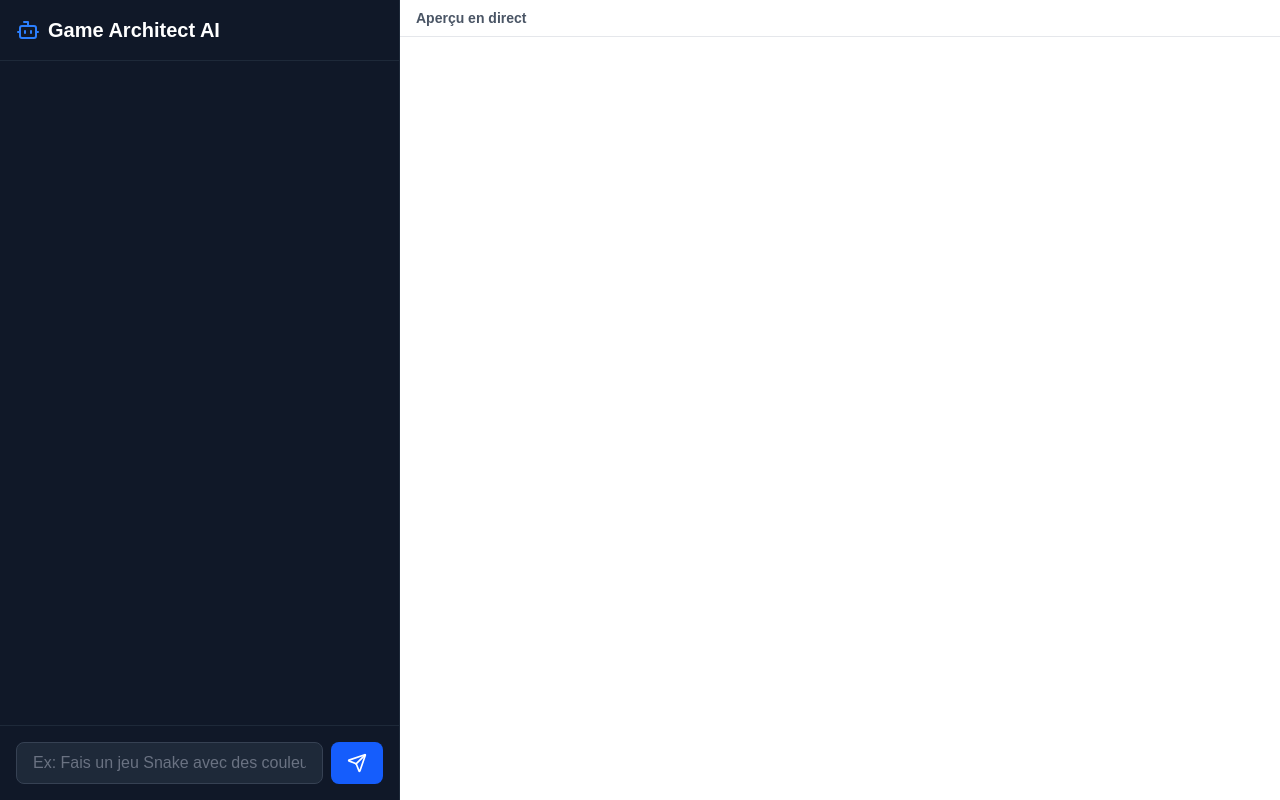
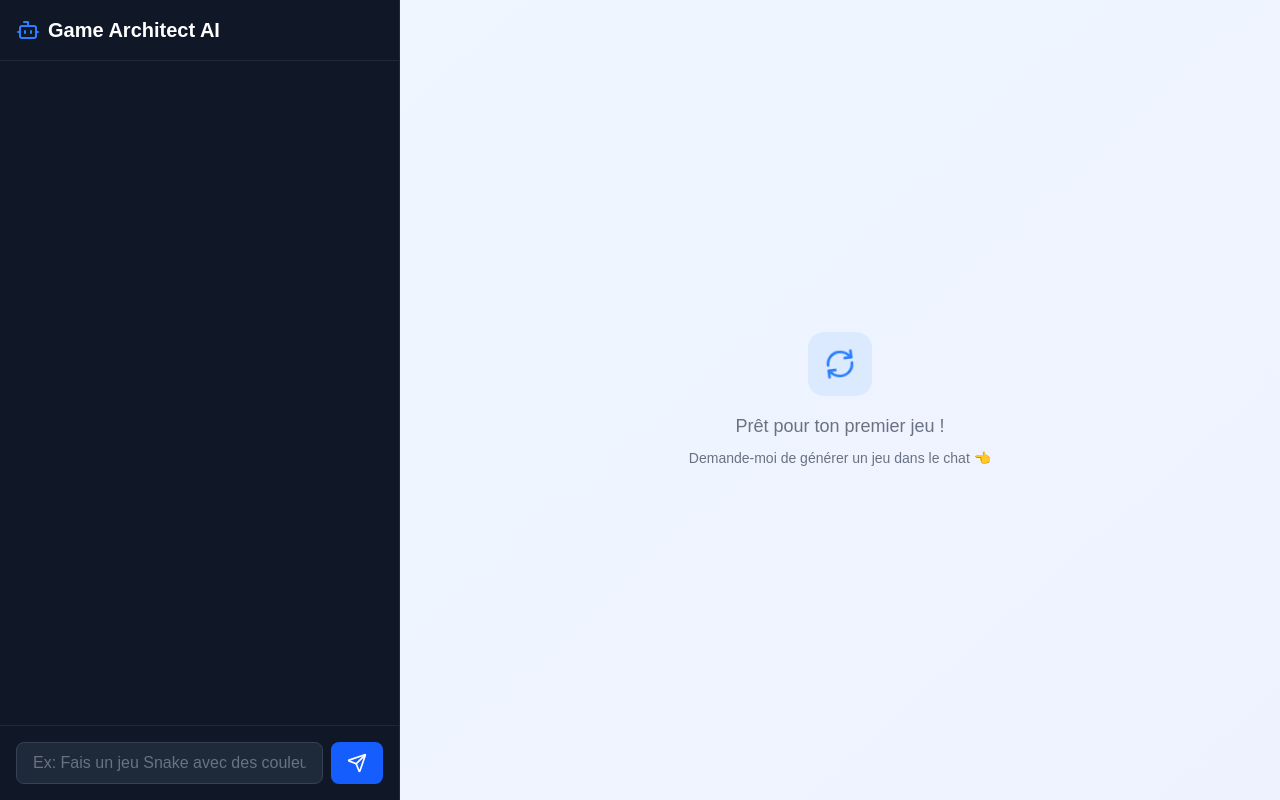
Before and after one commit to Aymeri38/mini-saas-game-gen, a Next.js app: page / in a window 1280 px wide. Built offline with nearby package versions, Linux system fonts and the light colour scheme.

Commit message:
✨ Ajout bouton REDÉMARRER dans GamePreview + UI améliorée avec animations et meilleure gestion d'état vide

```diff
--- a/components/GamePreview.tsx
+++ b/components/GamePreview.tsx
@@ -1,5 +1,6 @@
-// components/GamePreview.tsx
 import { RefreshCw } from "lucide-react";
+
+import { useState } from 'react';
 
 interface GameCode {
   html: string;
@@ -9,25 +10,32 @@ interface GameCode {
 
 interface GamePreviewProps {
   code: GameCode | null;
+  onRestart: () => void;
 }
 
-export default function GamePreview({ code }: GamePreviewProps) {
-  if (!code) {
+export default function GamePreview({ code, onRestart }: GamePreviewProps) {
+  if (!code || (!code.html && !code.css && !code.js)) {
     return (
-      <div className="h-full flex items-center justify-center bg-gray-100 text-gray-500">
-        <p>Le jeu apparaîtra ici...</p>
+      <div className="h-full flex items-center justify-center bg-gradient-to-br from-blue-50 to-indigo-50 text-gray-500">
+        <div className="text-center">
+          <div className="w-16 h-16 mx-auto mb-4 bg-blue-100 rounded-2xl flex items-center justify-center">
+            <RefreshCw className="w-8 h-8 text-blue-500 animate-spin" />
+          </div>
+          <p className="text-lg font-medium mb-2">Prêt pour ton premier jeu !</p>
+          <p className="text-sm">Demande-moi de générer un jeu dans le chat 👈</p>
+        </div>
       </div>
     );
   }
 
   // Construction du document complet à injecter
-  // On ajoute un style reset de base et une gestion d'erreur script
   const srcDoc = `
     <!DOCTYPE html>
     <html>
       <head>
         <style>
-          body { margin: 0; overflow: hidden; font-family: sans-serif; }
+          * { box-sizing: border-box; }
+          body { margin: 0; padding: 0; overflow: hidden; font-family: -apple-system, BlinkMacSystemFont, 'Segoe UI', sans-serif; }
           /* CSS Généré */
           ${code.css}
         </style>
@@ -35,12 +43,11 @@ export default function GamePreview({ code }: GamePreviewProps) {
       <body>
         ${code.html}
         <script>
-          // Script Généré
           try {
             ${code.js}
           } catch (err) {
             console.error('Game Error:', err);
-            document.body.innerHTML += '<div style="color:red; padding:10px; background:white;">Erreur JS: ' + err.message + '</div>';
+            document.body.innerHTML += '<div style="position:fixed;top:10px;right:10px;color:red;padding:10px;background:rgba(255,255,255,0.95);border-radius:8px;font-family:sans-serif;z-index:9999;">🚨 Erreur: ' + err.message + '</div>';
           }
         </script>
       </body>
@@ -48,19 +55,30 @@ export default function GamePreview({ code }: GamePreviewProps) {
   `;
 
   return (
-    <div className="h-full flex flex-col bg-gray-100">
-      <div className="bg-white border-b border-gray-200 px-4 py-2 flex justify-between items-center">
-        <span className="text-sm font-semibold text-gray-600">Aperçu en direct</span>
-        <div className="flex gap-2">
-           {/* Indicateurs ou boutons de contrôle futurs */}
+    <div className="h-full flex flex-col bg-gray-50">
+      {/* Header avec bouton REDÉMARRER */}
+      <div className="bg-white/80 backdrop-blur-sm border-b border-gray-200/50 px-4 py-3 flex justify-between items-center shadow-sm">
+        <div className="flex items-center gap-2">
+          <div className="w-3 h-3 bg-green-400 rounded-full animate-pulse"></div>
+          <span className="text-sm font-semibold text-gray-700">🎮 Aperçu en direct</span>
         </div>
+        <button
+          onClick={onRestart}
+          className="flex items-center gap-1 px-3 py-1.5 bg-indigo-500 hover:bg-indigo-600 text-white text-sm font-medium rounded-lg transition-all duration-200 shadow-sm hover:shadow-md active:scale-95"
+          title="Redémarrer le jeu (Ctrl+R)"
+        >
+          <RefreshCw className="w-4 h-4" />
+          Redémarrer
+        </button>
       </div>
-      <div className="flex-1 relative">
+
+      {/* Zone de jeu */}
+      <div className="flex-1 relative overflow-hidden">
         <iframe
           title="Game Preview"
           srcDoc={srcDoc}
-          className="w-full h-full border-none bg-white"
-          sandbox="allow-scripts allow-modals allow-forms allow-pointer-lock"
+          className="w-full h-full border-none bg-white rounded-t-lg shadow-2xl"
+          sandbox="allow-scripts allow-modals allow-forms allow-pointer-lock allow-popups"
         />
       </div>
     </div>
```
